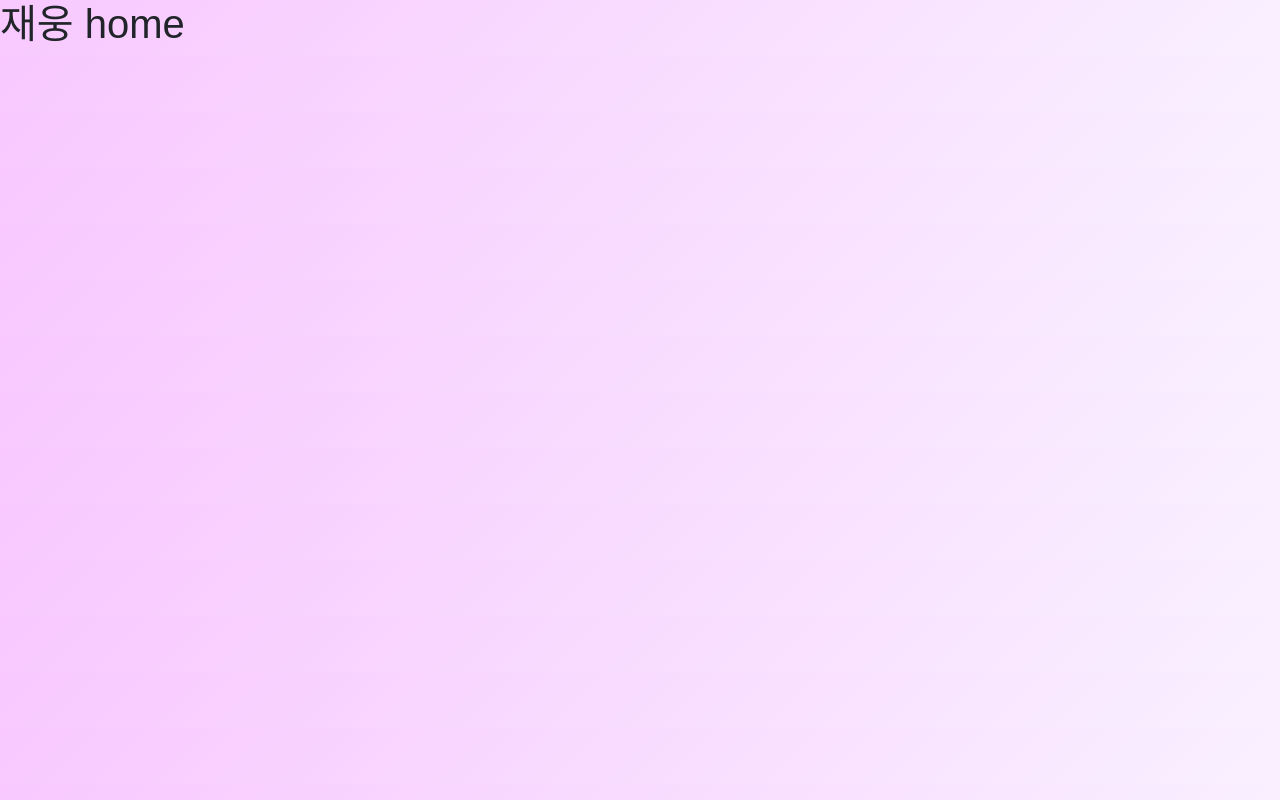
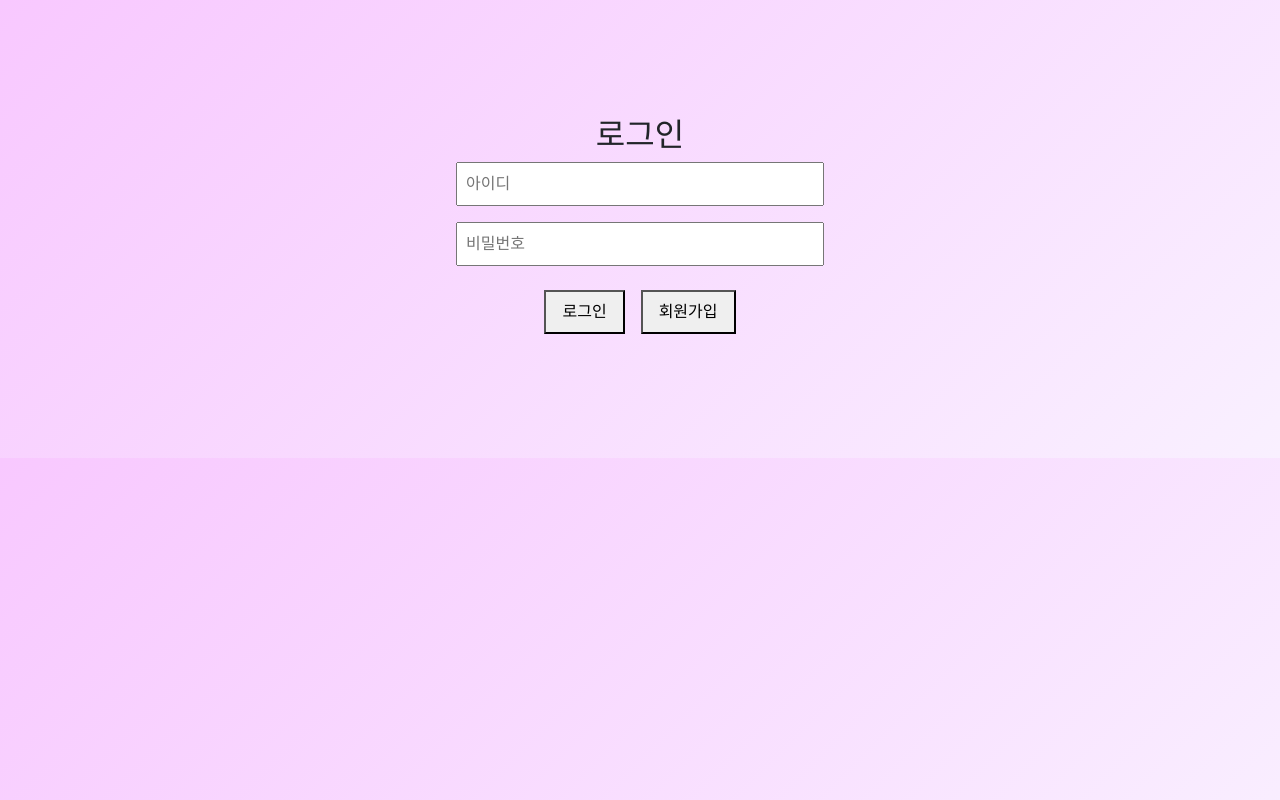
Before and after one commit to ww5702/login-frontend, a Vue app: page /jaeung in a window 1280 px wide. Built offline with nearby package versions, Linux system fonts and the light colour scheme.

Commit message:
feat : 로그인 및 회원가입 페이지 및 메인페이지 구현

```diff
--- a/package.json
+++ b/package.json
@@ -10,6 +10,7 @@
   },
   "dependencies": {
     "axios": "^1.8.4",
+    "bootstrap": "^5.3.3",
     "bootstrap-icons": "^1.11.3",
     "vue": "^3.5.13",
     "vue-router": "^4.5.0"
--- /dev/null
+++ b/src/jaeung/views/HomePage.vue
@@ -0,0 +1,16 @@
+<template>
+    <div class="home">
+      <h2>환영합니다!</h2>
+      <p>로그인에 성공하셨습니다 😊</p>
+    </div>
+  </template>
+
+  <script setup>
+  </script>
+
+  <style scoped>
+  .home {
+    text-align: center;
+    margin-top: 100px;
+  }
+  </style>
--- a/src/jaeung/views/Login.vue
+++ b/src/jaeung/views/Login.vue
@@ -1,5 +1,54 @@
 <template>
-  <div>
-    <h1>재웅 home</h1>
+  <div class="login">
+    <h2>로그인</h2>
+    <input v-model="userId" placeholder="아이디" />
+    <input v-model="password" type="password" placeholder="비밀번호" />
+
+    <div class="buttons">
+      <button @click="login">로그인</button>
+      <button @click="goToSignUp">회원가입</button>
+    </div>
   </div>
 </template>
+
+<script setup>
+import { ref } from 'vue'
+import { useRouter } from 'vue-router'
+
+const userId = ref('')
+const password = ref('')
+const router = useRouter()
+
+const login = () => {
+  if (userId.value && password.value) {
+    // 실제 인증 로직은 서버 연동 후에 구현
+    alert('로그인 성공!')
+    router.push('/jaeung/home')
+  } else {
+    alert('아이디와 비밀번호를 입력해주세요.')
+  }
+}
+
+const goToSignUp = () => {
+  router.push('/jaeung/signup')
+}
+</script>
+
+<style scoped>
+.login {
+  max-width: 400px;
+  margin: 100px auto;
+  padding: 1rem;
+  text-align: center;
+}
+input {
+  display: block;
+  width: 100%;
+  margin-bottom: 1rem;
+  padding: 0.5rem;
+}
+.buttons button {
+  margin: 0.5rem;
+  padding: 0.5rem 1rem;
+}
+</style>
--- /dev/null
+++ b/src/jaeung/views/SignUpPage.vue
@@ -0,0 +1,50 @@
+<template>
+    <div class="signup">
+      <h2>회원가입</h2>
+      <input v-model="userId" placeholder="아이디" />
+      <input v-model="name" placeholder="이름" />
+      <input v-model="nickname" placeholder="닉네임" />
+      <input v-model="password" type="password" placeholder="비밀번호" />
+      <input v-model="phone" placeholder="전화번호" />
+      <button @click="signUp">가입하기</button>
+    </div>
+  </template>
+
+  <script setup>
+  import { ref } from 'vue'
+  import { useRouter } from 'vue-router'
+
+  const userId = ref('')
+  const name = ref('')
+  const nickname = ref('')
+  const password = ref('')
+  const phone = ref('')
+  const router = useRouter()
+
+  const signUp = () => {
+    if (userId.value && name.value && nickname.value && password.value && phone.value) {
+      alert('회원가입 성공!')
+      router.push('/jaeung')
+    } else {
+      alert('모든 항목을 입력해주세요.')
+    }
+  }
+  </script>
+
+  <style scoped>
+  .signup {
+    max-width: 400px;
+    margin: 100px auto;
+    padding: 1rem;
+  }
+  input {
+    display: block;
+    width: 100%;
+    margin-bottom: 1rem;
+    padding: 0.5rem;
+  }
+  button {
+    padding: 0.5rem 1rem;
+    width: 100%;
+  }
+  </style>
--- a/src/router/index.js
+++ b/src/router/index.js
@@ -3,6 +3,9 @@ import { createRouter, createWebHistory } from "vue-router";
 import Home from "../views/Home.vue";
 import DaeunLogin from "../daeun/views/Login.vue";
 import JaeungLogin from "../jaeung/views/Login.vue";
+import JaeUngSingUpPage from '../jaeung/views/SignUpPage.vue';
+import JaeungHomePage from '../jaeung/views/HomePage.vue';
+
 import SilLogin from "../sil/views/Login.vue";
 import MinjuLogin from "../minju/views/LoginForm.vue";
 import MinjuSignup from "../minju/views/SignupForm.vue";
@@ -18,6 +21,8 @@ const routes = [
 
   // 재웅오빠
   { path: "/jaeung", component: JaeungLogin },
+  { path: '/jaeung/signup', component: JaeUngSingUpPage },
+  { path: '/jaeung/home', component: JaeungHomePage },
 
   // 실언니
   { path: "/sil", component: SilLogin },
```
Also changed, not shown: 1 other file (tests, documents, lock files or other folders).
